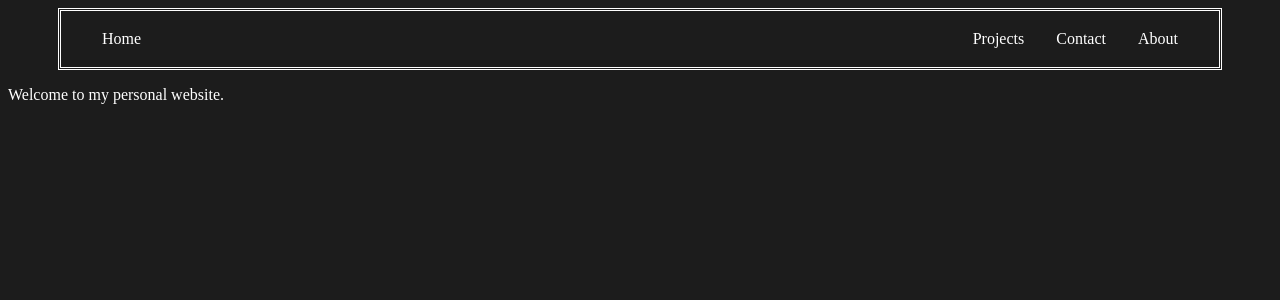
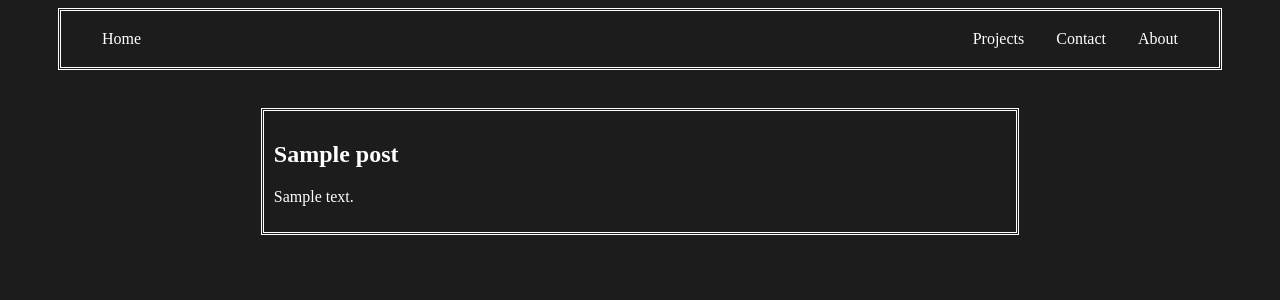
Before and after one commit to memreyagci/personal_website, a Flask app: page / in a window 1280 px wide. Shown: the top 300 px of the page. Run offline with Flask 2, Linux system fonts and the light colour scheme; tables that the repository leaves empty hold one stand-in row (values such as "Sample post").

Commit message:
Posting feature added. Posts can be added using /addpost endpoint (temporarily). They are partly displayed on index page, can be clicked and directed to the post page.
Post date is not added yet (the variable exists and is being saved to database, it
just needs to be used), and post's page needs to be styled.

```diff
--- a/app.py
+++ b/app.py
@@ -1,15 +1,18 @@
-from flask import Flask, render_template, request
-from database import Base, engine
+from flask import Flask, render_template, request, redirect, url_for
+from database import Base, engine, session, Post
 from datetime import datetime
 
 app = Flask(__name__)
+app.run(debug=True)
 
 Base.metadata.create_all(engine)
 
 
 @app.route("/")
 def index():
-    return render_template("pages/index.html")
+    posts = session.query(Post).all()
+
+    return render_template("pages/index.html", posts=posts)
 
 
 @app.route("/projects")
@@ -30,3 +33,22 @@ def about():
 @app.route("/addpost")
 def add_post():
     return render_template("pages/add_post.html")
+
+
+@app.route("/added", methods=["POST"])
+def added():
+    title = request.form["title"]
+    content = request.form["content"]
+
+    post = Post(title=title, content=content, date=datetime.now())
+    session.add(post)
+    session.commit()
+
+    return redirect(url_for("post", id=post.id))
+
+
+@app.route("/post/<int:id>")
+def post(id):
+    post = session.query(Post).filter(Post.id == id).one()
+
+    return render_template("pages/post.html", post=post)
--- a/static/main.css
+++ b/static/main.css
@@ -3,13 +3,20 @@
 }
 
 p, h2 {
-    /*color: green;*/
     color: white;
 }
 
-#posts {
+.post {
     border-color:white;
     border-style: double;
     padding: 10px;
     margin: 3% 20%;
 }
+
+.post:hover{
+    border-color: green;
+}
+
+.post_link {
+    text-decoration: none;
+}
--- a/templates/pages/index.html
+++ b/templates/pages/index.html
@@ -8,8 +8,19 @@
 <body>
     {% import 'includes/nav.html' as nav %}
     {{ nav }}
-    <p>
-    Welcome to my personal website.
-    </p>
+    <div id=posts>
+        {% for post in posts %}
+        <a class=post_link href="{{ url_for('post', id=post.id) }}">
+            <div class=post>
+                <h2>
+                    {{ post.title }}
+                </h2>
+                <p>
+                    {{ post.content | truncate(350, end='...(Read more)') }}
+                </p>
+            </div>
+        </a>
+        {% endfor %}
+    </div>
 </body>
 </html>
```
Also changed, not shown: database.py (+11 -6 lines), templates/pages/post.html (added, +21 -0 lines).
